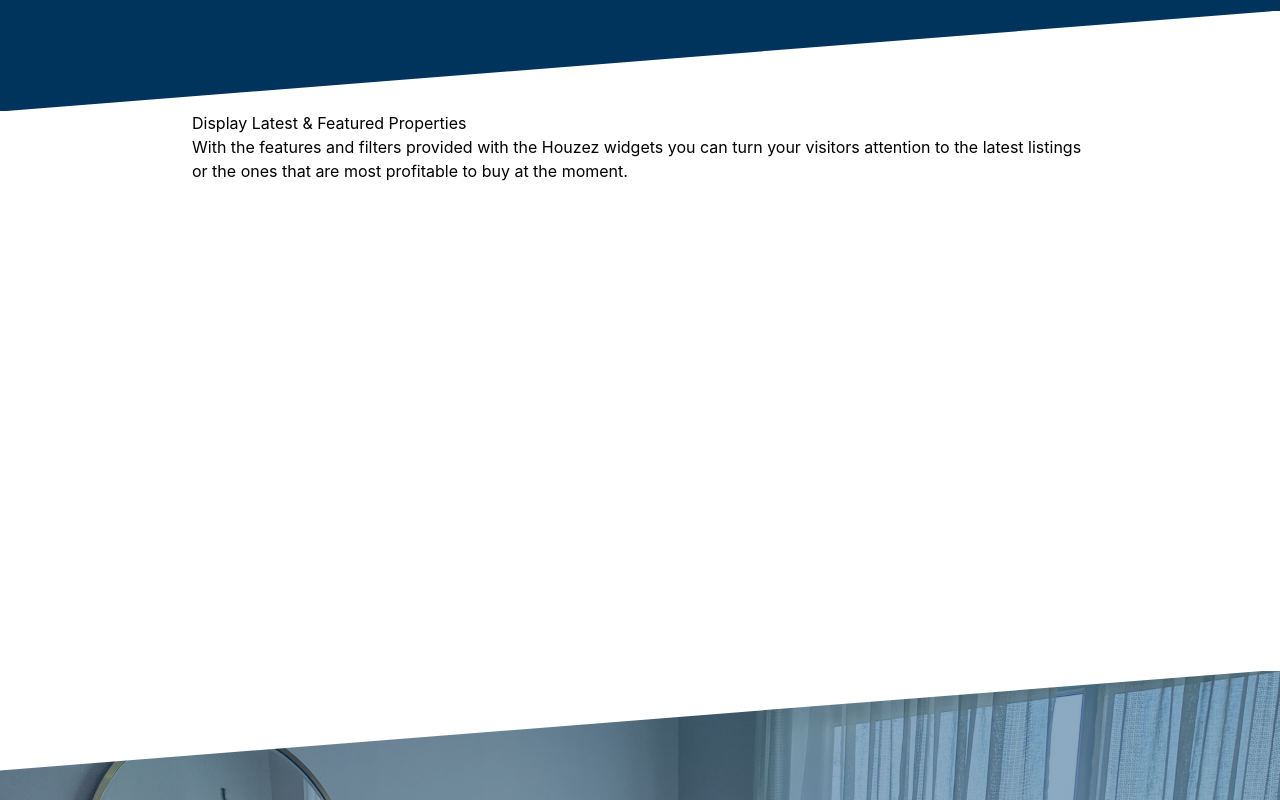
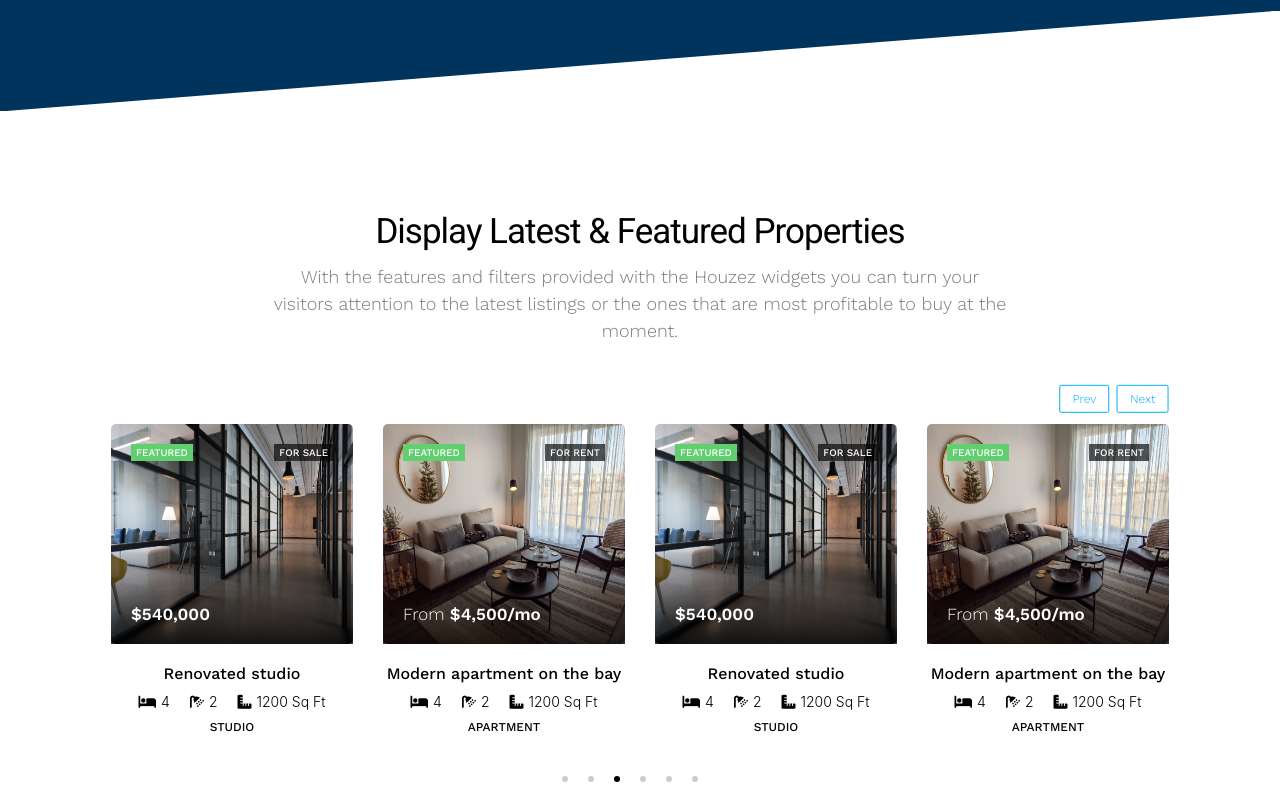
Before and after one commit to Stefan0305/houzez-app, a React (Create React App) app: page / in a window 1280 px wide. Shown: the part 960-1760 px from the top of the page. Built offline with nearby package versions, Linux system fonts and the light colour scheme.

Commit message:
completed home page

```diff
--- a/package.json
+++ b/package.json
@@ -7,6 +7,7 @@
     "@testing-library/react": "^13.4.0",
     "@testing-library/user-event": "^13.5.0",
     "react": "^18.2.0",
+    "react-alice-carousel": "^2.6.4",
     "react-dom": "^18.2.0",
     "react-router-dom": "^6.3.0",
     "react-scripts": "5.0.1",
--- /dev/null
+++ b/public/fakeData.json
@@ -0,0 +1,110 @@
+[
+    {
+      "id": 1,
+      "name": "Renovated studio",
+      "price": "$540,000",
+      "status": "FOR SALE",
+      "type": "Studio",
+      "featured": true,
+      "numberOfBeds": 4,
+      "numberOfShowers": 2,
+      "area": 1200,
+      "imageUrl": "/images/office-1.jpg"
+    },
+    {
+      "id": 2,
+      "name": "Modern apartment on the bay",
+      "price": "$4,500",
+      "status": "FOR RENT",
+      "type": "Apartment",
+      "featured": true,
+      "numberOfBeds": 4,
+      "numberOfShowers": 2,
+      "area": 1200,
+      "imageUrl": "/images/apartment-1.jpg"
+    },
+    {
+      "id": 3,
+      "name": "Renovated studio",
+      "price": "$540,000",
+      "status": "FOR SALE",
+      "type": "Studio",
+      "featured": true,
+      "numberOfBeds": 4,
+      "numberOfShowers": 2,
+      "area": 1200,
+      "imageUrl": "/images/office-1.jpg"
+    },
+    {
+      "id": 4,
+      "name": "Modern apartment on the bay",
+      "price": "$4,500",
+      "status": "FOR RENT",
+      "type": "Apartment",
+      "featured": true,
+      "numberOfBeds": 4,
+      "numberOfShowers": 2,
+      "area": 1200,
+      "imageUrl": "/images/apartment-1.jpg"
+    },
+    {
+      "id": 5,
+      "name": "Renovated studio",
+      "price": "$540,000",
+      "status": "FOR SALE",
+      "type": "Studio",
+      "featured": true,
+      "numberOfBeds": 4,
+      "numberOfShowers": 2,
+      "area": 1200,
+      "imageUrl": "/images/office-1.jpg"
+    },
+    {
+      "id": 6,
+      "name": "Modern apartment on the bay",
+      "price": "$4,500",
+      "status": "FOR RENT",
+      "type": "Apartment",
+      "featured": true,
+      "numberOfBeds": 4,
+      "numberOfShowers": 2,
+      "area": 1200,
+      "imageUrl": "/images/apartment-1.jpg"
+    },
+    {
+    "id": 7,
+    "name": "Modern apartment on the bay",
+    "price": "$4,500",
+    "status": "FOR RENT",
+    "type": "Apartment",
+    "featured": true,
+    "numberOfBeds": 4,
+    "numberOfShowers": 2,
+    "area": 1200,
+    "imageUrl": "/images/apartment-1.jpg"
+  },
+  {
+    "id": 8,
+    "name": "Renovated studio",
+    "price": "$540,000",
+    "status": "FOR SALE",
+    "type": "Studio",
+    "featured": true,
+    "numberOfBeds": 4,
+    "numberOfShowers": 2,
+    "area": 1200,
+    "imageUrl": "/images/office-1.jpg"
+  },
+  {
+    "id": 9,
+    "name": "Modern apartment on the bay",
+    "price": "$4,500",
+    "status": "FOR RENT",
+    "type": "Apartment",
+    "featured": true,
+    "numberOfBeds": 4,
+    "numberOfShowers": 2,
+    "area": 1200,
+    "imageUrl": "/images/apartment-1.jpg"
+  }
+  ]
--- /dev/null
+++ b/src/components/FeaturedCard/FeaturedCard.js
@@ -0,0 +1,39 @@
+import React from "react";
+import './FeaturedCard.scss';
+function FeaturedCard({props}){
+    return (
+        <div className="featuredCard">
+            <div className="imageContainer">
+                <img src={props.imageUrl} alt="image" />
+                <div className="overlay"></div>
+                <div className="tags">
+                    <p>FEATURED</p>
+                    <p>{props.status}</p>
+                </div>
+                <div className="price">
+                    <p>{props.status==="FOR RENT" ? <span>From </span> : ""}{props.status==="FOR RENT" ? `${props.price}/mo` : `${props.price}`}</p>
+                </div>
+            </div>
+            <div className="details">
+                <h4>{props.name}</h4>
+                <div className="icons">
+                    <div>
+                    <i className="fa-solid fa-bed"></i>
+                    {props.numberOfBeds}
+                    </div>
+                    <div>
+                    <i className="fa-solid fa-shower"></i>
+                    {props.numberOfShowers}
+                    </div>
+                    <div>
+                    <i className="fa-solid fa-ruler-combined"></i>
+                    {props.area + " Sq Ft"}
+                    </div>
+                </div>
+                <p>{props.type}</p>
+            </div>
+        </div>
+    );
+}
+
+export default FeaturedCard;
--- /dev/null
+++ b/src/components/FeaturedCard/FeaturedCard.scss
@@ -0,0 +1,115 @@
+.features{
+    .alice-carousel__dots-item:nth-child(7), .alice-carousel__dots-item:nth-child(8), .alice-carousel__dots-item:nth-child(9){
+        display: none !important;
+    }
+    .alice-carousel__dots-item{
+        background-color: rgba(0, 0, 0, .2) !important;
+        height: 6px !important;
+        width: 6px !important;
+    }
+    .alice-carousel__dots-item.__active{
+        background-color: black !important;
+    }
+}
+.featuredCard{
+    width: 100%;
+    padding: 0 15px;
+    .imageContainer{
+        color: white;
+        position: relative;
+        height: 220px;
+        cursor: pointer;
+        margin-bottom: 20px;
+        &:hover{
+            .overlay{
+                opacity: 0;
+            }
+        }
+        .overlay{
+            width: 100%;
+            height: 50%;
+            position: absolute;
+            bottom: 0;
+            left: 0;
+            background: linear-gradient(
+                to bottom,
+                rgba(0, 0, 0, 0),
+                rgba(0, 0, 0, 0.8)
+              );
+            transition: all 0.2s;
+        }
+       img{
+            width: 100%;
+            height: 100%;
+            border-radius: 5px;
+        }
+        .tags{
+            position: absolute;
+            top: 0;
+            left: 0;
+            z-index: 2;
+            display: flex;
+            justify-content: space-between;
+            width: 100%;
+            padding: 20px;
+            >:first-child{
+                background-color: #61CE70;
+                padding: 3px 5px;
+                font-family: var(--ff-body);
+                font-size: 10px;
+                font-weight: 500;
+                text-transform: uppercase;
+            }
+            >:last-child{
+                background-color: rgba(0, 0, 0, .65);
+                padding: 3px 5px;
+                font-family: var(--ff-body);
+                font-size: 10px;
+                font-weight: 500;
+                text-transform: uppercase;
+
+            }
+        }
+        .price{
+            position: absolute;
+            bottom: 0;
+            left: 0;
+            padding: 20px;
+            >p{
+                font-size: 17px;
+                font-weight: 700;
+                font-family: var(--ff-body);
+            }
+            span{
+                font-weight: 300;
+            }
+        }
+    }
+
+    .details{
+        text-align: center;
+        h4{
+            margin-bottom: 10px;
+            font-family: var(--ff-body);
+            font-weight: 500;
+            font-size: 16px;
+        }
+        .icons{
+            display: flex;
+            gap: 20px;
+            justify-content: center;
+            font-weight: 300;
+            font-size: 14px;
+            i{
+                margin-right: 5px;
+            }
+            margin-bottom: 10px;
+        }
+        p{
+           font-weight: 500;
+           font-size: 12px;
+           font-family: var(--ff-body);
+           text-transform: uppercase;
+        }
+    }
+}
--- a/src/pages/Home/Home.js
+++ b/src/pages/Home/Home.js
@@ -1,8 +1,30 @@
+import { useEffect, useState } from "react";
 import { Link } from "react-router-dom";
+import FeaturedCard from "../../components/FeaturedCard/FeaturedCard";
 import Testimonials from "../../components/Testimonials/Testimonials";
+import AliceCarousel from 'react-alice-carousel';
+import 'react-alice-carousel/lib/alice-carousel.css';
+
 import "./Home.scss";
 
 function Home() {
+
+  const [featured, setFeatured] = useState(false);
+
+  async function fetchData(){
+    await fetch('fakeData.json', {
+      headers : {
+        'Content-Type': 'application/json',
+        'Accept': 'application/json'
+      }
+   })
+   .then( res => res.json())
+   .then(data=> setFeatured(data.filter(e=> e.featured===true)));
+  }
+  useEffect(()=> {
+    fetchData();
+  }, [])
+
   return (
     <main>
       <section className="hero-section-container">
@@ -61,8 +83,27 @@ function Home() {
               ones that are most profitable to buy at the moment.
             </p>
           </div>
-          <div className="features"></div>
         </div>
+        <div className="features">
+            {featured ?
+            <AliceCarousel
+            mouseTracking
+            autoPlay={true}
+            responsive={{0: {items:1}, 768: {items: 2}, 992: {items: 4}}}
+            disableButtonsControls={false}
+            controlsStrategy={"alternate"}
+            autoPlayInterval={3000}
+            items={featured.map(e=><FeaturedCard key={e.id} props={e}/>)}
+            infinite={true}
+            renderPrevButton={() => {
+              return <button className="btn btnPrev">Prev</button>
+            }}
+            renderNextButton={() => {
+              return <button className="btn btnNext">Next</button>
+            }}
+            ></AliceCarousel> : ""}
+            {/* {featured ? featured.map(e=><FeaturedCard key={e.id} props={e}/>) : ""} */}
+          </div>
         <div className="clip-bottom"></div>
       </section>
 
--- a/src/pages/Home/Home.scss
+++ b/src/pages/Home/Home.scss
@@ -175,8 +175,64 @@
 // featuressection
 .features-section-container {
   position: relative;
-  height: 70vh;
   width: 100%;
+  padding: 100px 0;
+
+  .features-section-header{
+    margin-bottom: 80px;
+    h3{
+      font-family: var(--ff-heading);
+      font-size: 35px;
+      font-weight: var(--fw-medium);
+      margin-bottom: 10px;
+      letter-spacing: -1px;
+      line-height: 1.2;
+      text-align: center;
+    }
+    p{
+      color: #7a7a7a;
+      font-family: var(--ff-body);
+      font-size: 18px;
+      font-weight: var(--fw-regular);
+      line-height: 1.5em;
+      margin-bottom: 1rem;
+      text-align: center;
+      padding: 0 80px;
+    }
+  }
+
+  .features{
+    width: 85%;
+    margin-left: auto;
+    margin-right: auto;
+    position: relative;
+
+    button{
+      border: 1px solid var(--clr-primary-cyan);
+      color: var(--clr-primary-cyan);
+      background-color: transparent;
+      position: absolute;
+      padding: 4px 12px;
+      font-size: 12px;
+      font-weight: 100;
+      border-radius: 2px;
+      transition: all 0.2s;
+      &:hover{
+        background-color: var(--clr-primary-cyan);
+        color: white;
+      }
+    }
+    .btnNext{
+      top: 0;
+      right: 0;
+      transform: translate(-30%, -140%);
+    }
+    .btnPrev{
+      top: 0;
+      right: 0;
+      transform: translate(-150%, -140%);
+    }
+  }
 }
 
 // widgets section
```
Also changed, not shown: 1 other file (tests, documents, lock files or other folders).
